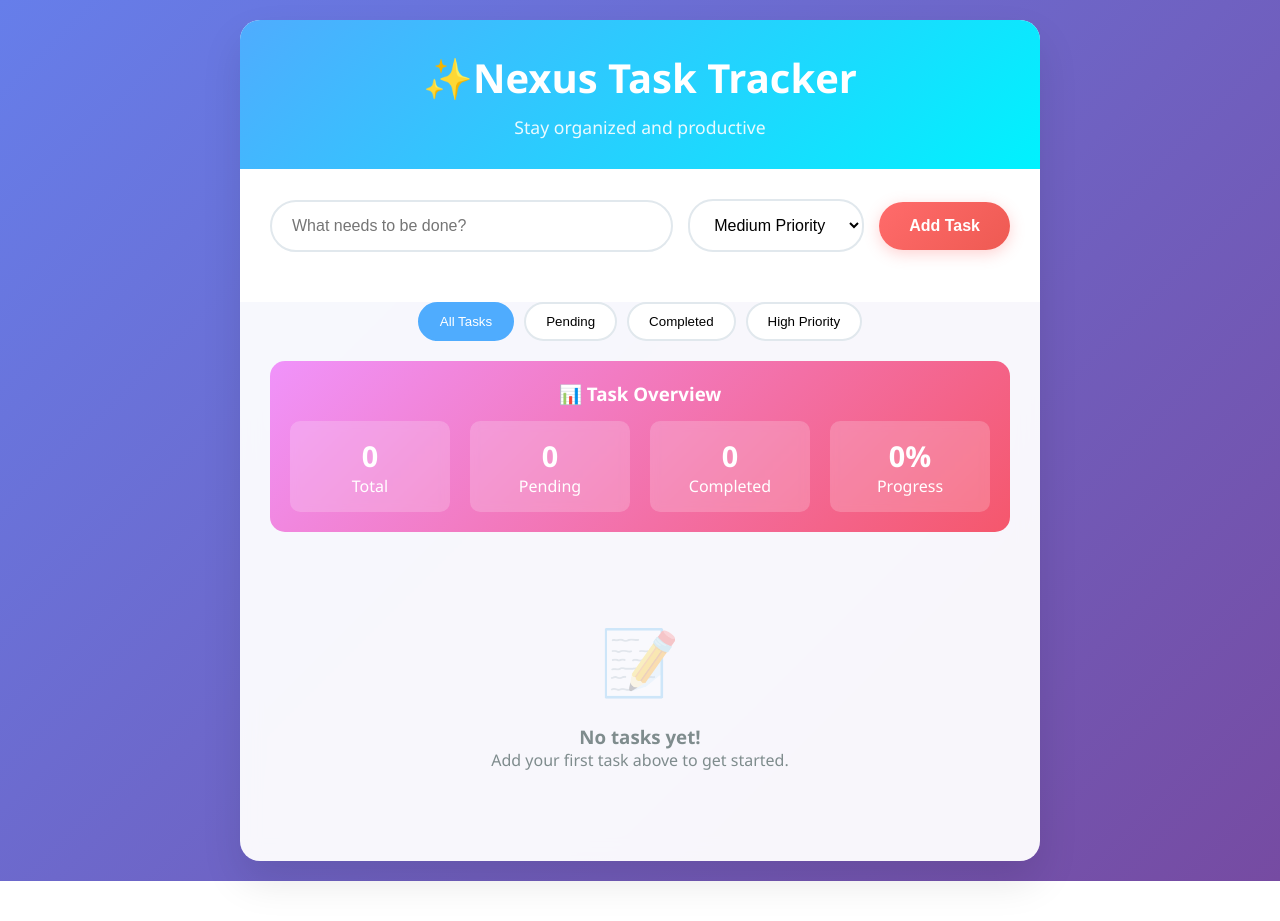
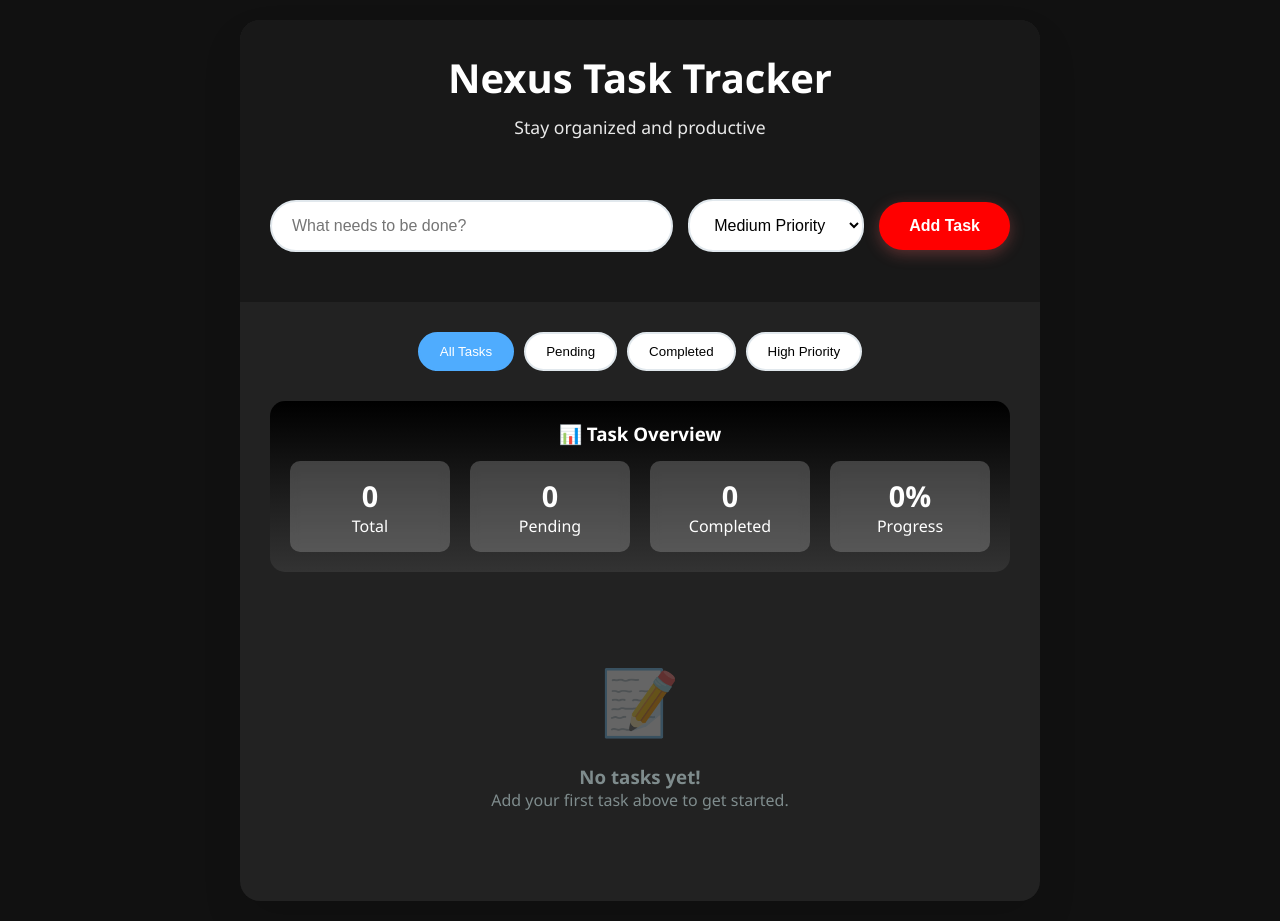
Before and after one commit to teejaytyler17/Task-Tracker, a plain HTML site: page index.html in a window 1280 px wide. Before the commit the page ends 881 px from the top, so only its background shows below. Drawn offline with Linux system fonts and the light colour scheme.

Commit message:
theme changes

```diff
--- a/index.html
+++ b/index.html
@@ -10,7 +10,7 @@
 <body>
     <div class="container">
         <div class="header">
-            <h1>✨Nexus Task Tracker</h1>
+            <h1>Nexus Task Tracker</h1>
             <p>Stay organized and productive</p>
         </div>
 
--- a/style.css
+++ b/style.css
@@ -6,7 +6,8 @@
 
 body {
     font-family: 'Segoe UI', Taurus, Geneva, Verdana, sans-serif;
-            background: linear-gradient(135deg, #667eea 0%, #764ba2 100%);
+    background: #111;
+    /*background: linear-gradient(135deg, #667eea 0%, #764ba2 100%);*/
     min-height: 100vh;
     padding: 20px;
 }
@@ -14,7 +15,8 @@
 .container {
     max-width: 800px;
     margin: 0 auto;
-            background: rgba(255, 255, 255, 0.95);
+    background:#222;
+    /*background: rgba(255, 255, 255, 0.95);*/
     backdrop-filter: blur(10px);
     border-radius: 20px;
     box-shadow: 0 20px 40px rgba(0, 0, 0, 0.1);
@@ -34,8 +36,10 @@
 }
 
 .header {
-            background: linear-gradient(135deg, #4facfe 0%, #00f2fe 100%);
-            color: white;
+    background: #181818;
+    /*background: linear-gradient(135deg, #4facfe 0%, #00f2fe 100%);*/
+    /*color: white;*/
+    color:#ffffff;
     padding: 30px;
     text-align: center;
 }
@@ -53,7 +57,7 @@
 
 .task-form {
     padding: 30px;
-            background: white;
+    background:#181818;
 }
 
 .form-group {
@@ -82,7 +86,7 @@
     padding: 15px 20px;
     border: 2px solid #e1e8ed;
     border-radius: 25px;
-            background: white;
+    background:white;
     font-size: 16px;
     cursor: pointer;
     transition: all 0.3s ease;
@@ -94,7 +98,7 @@
 }
 
 .add-btn {
-            background: linear-gradient(135deg, #ff6b6b, #ee5a52);
+    background: red;
     color: white;
     border: none;
     padding: 15px 30px;
@@ -112,7 +116,7 @@
 }
 
 .filters {
-            padding: 0 30px 20px;
+    padding: 30px 20px;
     display: flex;
     gap: 10px;
     justify-content: center;
@@ -140,7 +144,7 @@
 }
 
 .task-stats {
-            background: linear-gradient(135deg, #f093fb 0%, #f5576c 100%);
+    background: linear-gradient(to bottom, #000000, #1a1a1a, #333333);
     color: white;
     padding: 20px;
     border-radius: 15px;
@@ -169,7 +173,7 @@
 }
 
 .task-item {
-            background: white;
+    background: linear-gradient(to bottom, #000000, #1a1a1a, #333333);
     border: 2px solid #f0f4f8;
     border-radius: 15px;
     padding: 20px;
@@ -204,7 +208,7 @@
 
 .task-text {
     font-size: 1.1rem;
-            color: #2c3e50;
+    color: #ffffff;
     flex: 1;
     margin-right: 15px;
 }
```
Lines whose indentation alone changed are shown as unchanged.
